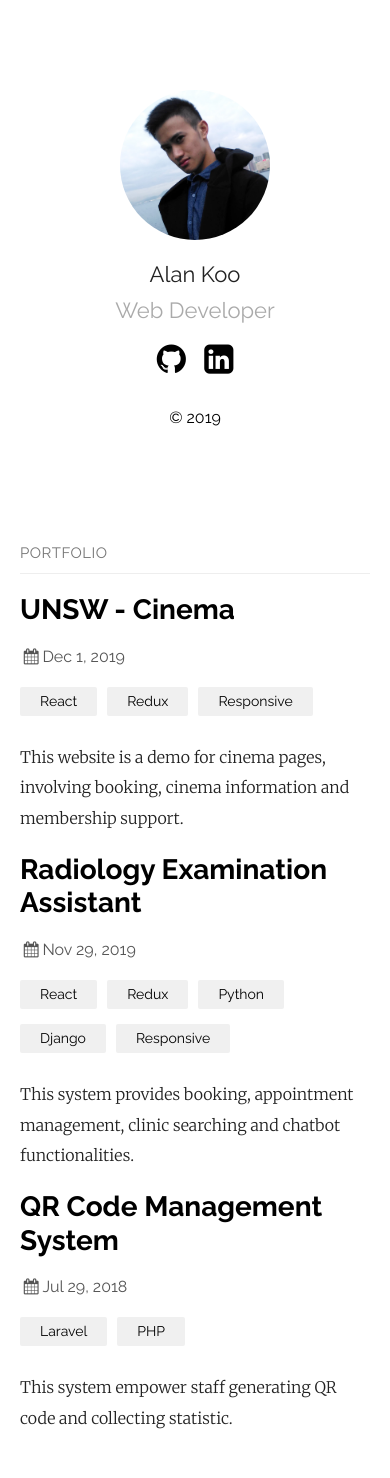
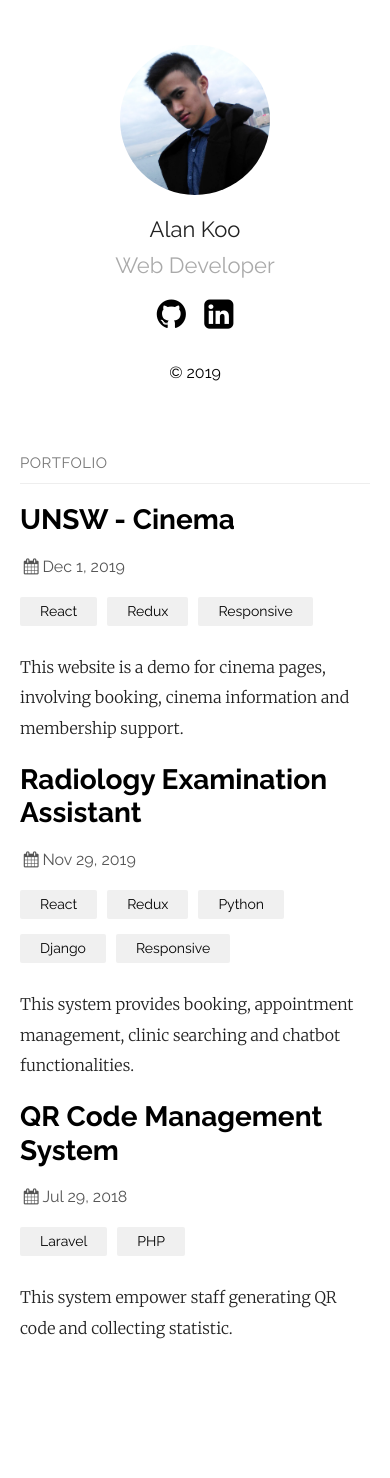
Before and after one commit to alankoo1995/alankoo1995.github.io, a Jekyll site: the page built from index.md, in a window 390 px wide. Built offline with Jekyll 4.4.1, drawn with Linux system fonts in a browser that asks for light colours; after the commit the page ends 1388 px from its top, so only the background shows below that.

Commit message:
fix mobile screen over-wide padding in about section

```diff
--- a/_sass/plain.scss
+++ b/_sass/plain.scss
@@ -73,7 +73,7 @@ main {
 		padding-bottom: 15vh;
 		@media screen and (max-width: $mobileW) {
 			height: auto;
-			padding: 10vh 0;
+			padding: 5vh 0;
 		}
 		@media screen and (min-width: $mobileW + 1) {
 			position: fixed;
```
